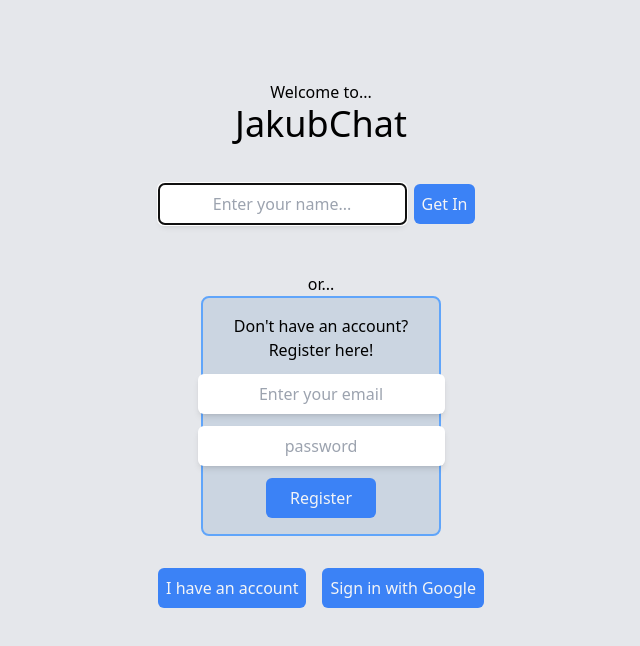
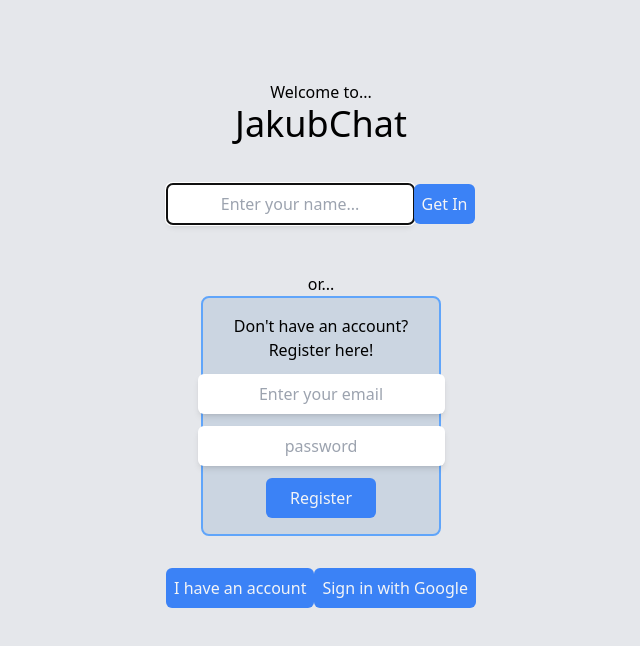
Before and after one commit to pecet3/amber-chat, a React (Vite) app: page / in a window 1280 px wide. Shown: the top 646 px of the page, without its empty margins (319-959 px from the left). Built offline with nearby package versions, Linux system fonts and the light colour scheme; no server answers; what prettier-plugin-tailwindcss would draw is missing.

Commit message:
edited submitButton

```diff
--- a/src/index.css
+++ b/src/index.css
@@ -5,7 +5,8 @@
 @layer components{
 
   .submitButton {
-    @apply p-2 mx-2 rounded-md hover:rounded-xl transition-all duration-300 bg-blue-500 text-gray-100
+    @apply p-2 rounded-md hover:rounded-xl transition-all
+    duration-300 bg-blue-500 text-gray-100
   }
 
   .inputElement {
```
